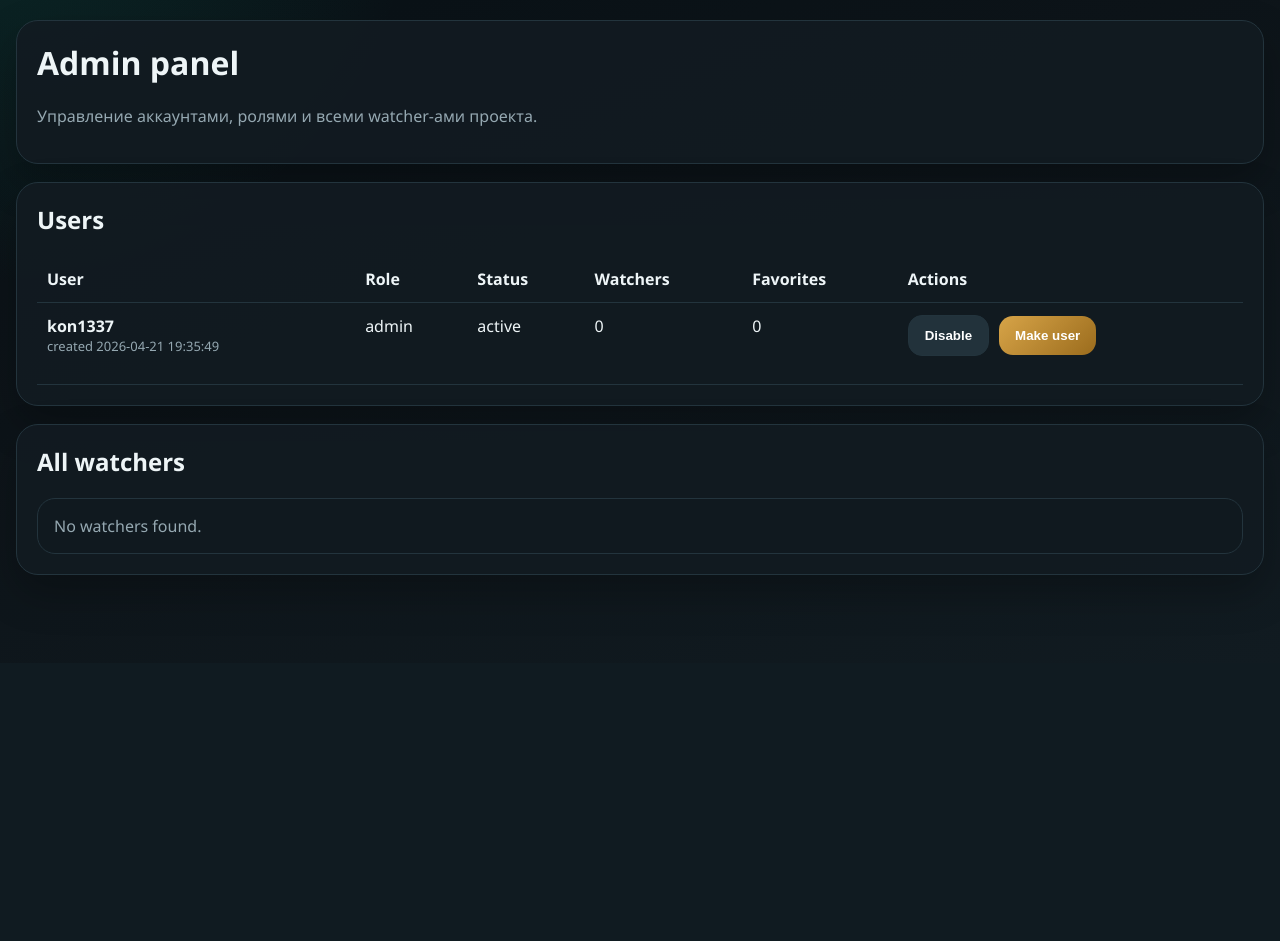
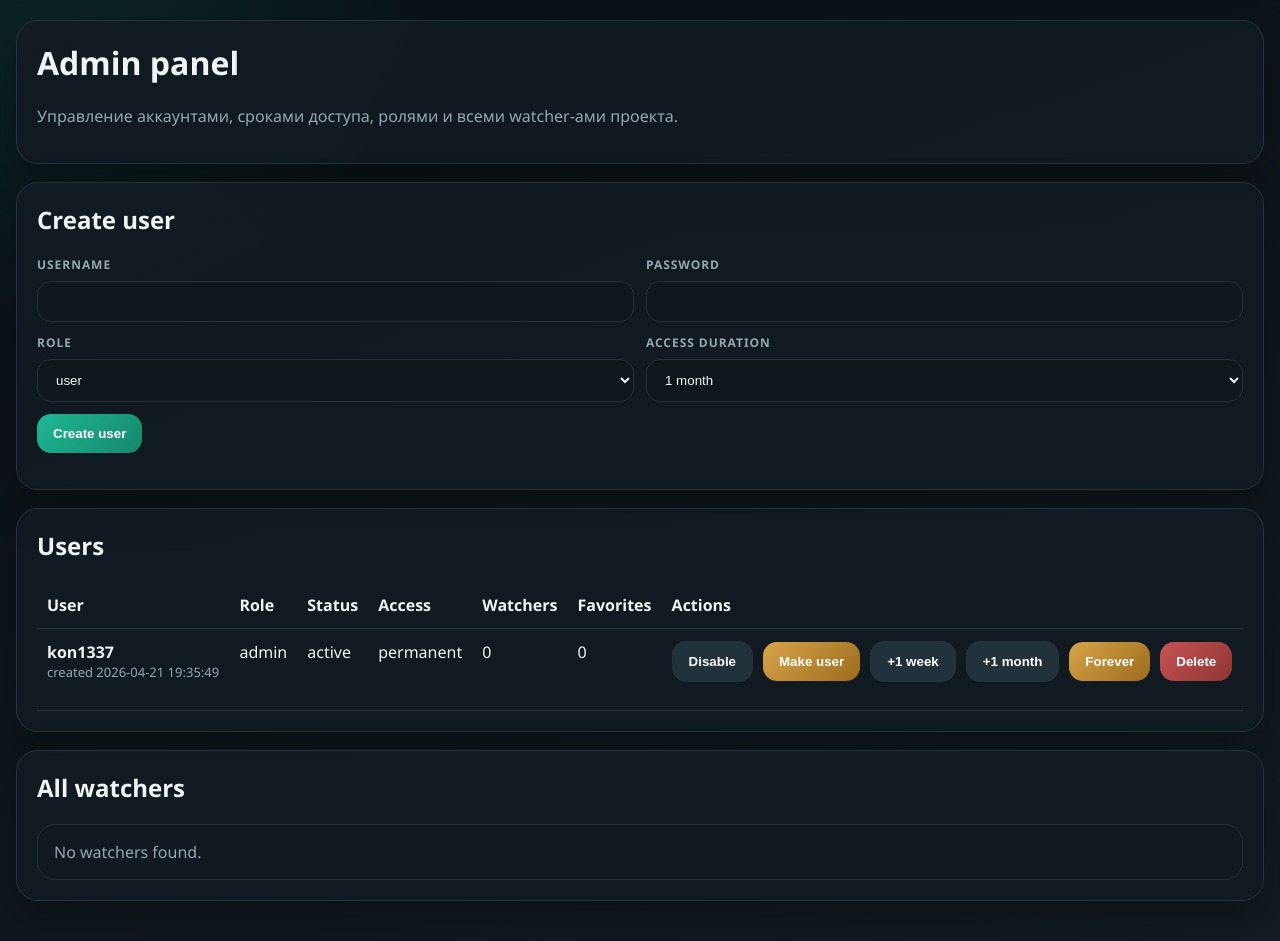
Before and after one commit to ttsshhaaa/vinted, a Flask app: page /admin in a window 1280 px wide. Shown: the part 137-1078 px from the top of the page. Before the commit the page ends 713 px from the top, so only its background shows below. Run offline with Flask 3, Linux system fonts and the light colour scheme; the visitor is signed in with stand-in values (Sample User, id 1); data comes from the database, SQL or seed files in the repository; data that the repository does not hold is empty; some libraries are stand-ins or nearby versions.

Commit message:
Restrict account creation to admins

```diff
--- a/app.py
+++ b/app.py
@@ -4,7 +4,7 @@ import os
 import sqlite3
 import threading
 import time
-from datetime import datetime, timedelta
+from datetime import datetime, timedelta, timezone
 from functools import wraps
 from pathlib import Path
 from urllib.parse import quote
@@ -99,6 +99,7 @@ def create_base_tables(connection: sqlite3.Connection) -> None:
             password_hash TEXT NOT NULL,
             role TEXT NOT NULL DEFAULT 'user',
             active INTEGER NOT NULL DEFAULT 1,
+            access_expires_at TEXT,
             created_at TEXT NOT NULL DEFAULT CURRENT_TIMESTAMP
         )
         """
@@ -194,6 +195,12 @@ def ensure_admin_user(connection: sqlite3.Connection) -> int:
     return int(cursor.lastrowid)
 
 
+def migrate_legacy_users(connection: sqlite3.Connection) -> None:
+    existing_columns = column_names(connection, "users")
+    if "access_expires_at" not in existing_columns:
+        connection.execute("ALTER TABLE users ADD COLUMN access_expires_at TEXT")
+
+
 def migrate_legacy_watchers(connection: sqlite3.Connection, admin_user_id: int) -> None:
     existing_columns = column_names(connection, "watchers")
     if not existing_columns:
@@ -267,6 +274,7 @@ def init_db() -> None:
     ensure_storage()
     with get_db_connection() as connection:
         create_base_tables(connection)
+        migrate_legacy_users(connection)
         admin_user_id = ensure_admin_user(connection)
         migrate_legacy_watchers(connection, admin_user_id)
         migrate_legacy_favorites(connection, admin_user_id)
@@ -279,7 +287,7 @@ def get_user_by_id(user_id: int | None) -> sqlite3.Row | None:
         return None
     with get_db_connection() as connection:
         return connection.execute(
-            "SELECT id, username, role, active, created_at FROM users WHERE id = ?",
+            "SELECT id, username, role, active, access_expires_at, created_at FROM users WHERE id = ?",
             (user_id,),
         ).fetchone()
 
@@ -293,21 +301,72 @@ def get_user_by_username(username: str) -> sqlite3.Row | None:
 
 
 def create_user(username: str, password: str, role: str = "user") -> int:
+    return create_user_with_access(username=username, password=password, role=role, access_expires_at=None)
+
+
+def create_user_with_access(
+    username: str,
+    password: str,
+    role: str = "user",
+    access_expires_at: str | None = None,
+) -> int:
     with get_db_connection() as connection:
         cursor = connection.execute(
             """
-            INSERT INTO users (username, password_hash, role, active)
-            VALUES (?, ?, ?, 1)
+            INSERT INTO users (username, password_hash, role, active, access_expires_at)
+            VALUES (?, ?, ?, 1, ?)
             """,
-            (username, generate_password_hash(password), role),
+            (username, generate_password_hash(password), role, access_expires_at),
         )
         connection.commit()
         return int(cursor.lastrowid)
 
 
+def parse_db_datetime(raw_value: str | None) -> datetime | None:
+    if not raw_value:
+        return None
+    for pattern in ("%Y-%m-%d %H:%M:%S", "%Y-%m-%dT%H:%M:%S%z", "%Y-%m-%dT%H:%M:%S"):
+        try:
+            parsed = datetime.strptime(raw_value, pattern)
+            return parsed if parsed.tzinfo else parsed.replace(tzinfo=timezone.utc)
+        except ValueError:
+            continue
+    return None
+
+
+def is_user_access_valid(user: sqlite3.Row | None) -> bool:
+    if not user or not user["active"]:
+        return False
+    expires_at = parse_db_datetime(user["access_expires_at"])
+    return not expires_at or expires_at > datetime.now(timezone.utc)
+
+
+def is_access_expiry_valid(expires_at: str | None) -> bool:
+    parsed = parse_db_datetime(expires_at)
+    return not parsed or parsed > datetime.now(timezone.utc)
+
+
+def describe_access_window(expires_at: str | None) -> str:
+    parsed = parse_db_datetime(expires_at)
+    if not parsed:
+        return "permanent"
+    return parsed.astimezone(timezone.utc).strftime("%Y-%m-%d %H:%M UTC")
+
+
+def compute_access_expiry(duration: str) -> str | None:
+    now = datetime.now(timezone.utc)
+    if duration == "1w":
+        return (now + timedelta(days=7)).strftime("%Y-%m-%d %H:%M:%S")
+    if duration == "1m":
+        return (now + timedelta(days=30)).strftime("%Y-%m-%d %H:%M:%S")
+    if duration == "forever":
+        return None
+    raise ValueError("Unsupported access duration.")
+
+
 def authenticate_user(username: str, password: str) -> sqlite3.Row | None:
     user = get_user_by_username(username)
-    if not user or not user["active"]:
+    if not is_user_access_valid(user):
         return None
     if not check_password_hash(user["password_hash"], password):
         return None
@@ -317,6 +376,9 @@ def authenticate_user(username: str, password: str) -> sqlite3.Row | None:
 @app.before_request
 def load_current_user() -> None:
     g.current_user = get_user_by_id(session.get("user_id"))
+    if g.current_user and not is_user_access_valid(g.current_user):
+        session.clear()
+        g.current_user = None
 
 
 @app.context_processor
@@ -678,7 +740,7 @@ def run_single_watcher(watcher_id: int) -> tuple[int, int]:
     with get_db_connection() as connection:
         watcher = connection.execute(
             """
-            SELECT watchers.*, users.active AS user_active
+            SELECT watchers.*, users.active AS user_active, users.access_expires_at AS user_access_expires_at
             FROM watchers
             JOIN users ON users.id = watchers.user_id
             WHERE watchers.id = ?
@@ -686,7 +748,12 @@ def run_single_watcher(watcher_id: int) -> tuple[int, int]:
             (watcher_id,),
         ).fetchone()
 
-    if not watcher or not watcher["enabled"] or not watcher["user_active"]:
+    if (
+        not watcher
+        or not watcher["enabled"]
+        or not watcher["user_active"]
+        or not is_access_expiry_valid(watcher["user_access_expires_at"])
+    ):
         return 0, 0
 
     try:
@@ -846,37 +913,20 @@ def login():
         return redirect(url_for("dashboard"))
 
     if request.method == "POST":
-        action = request.form.get("action", "login").strip()
         username = request.form.get("username", "").strip()
         password = request.form.get("password", "").strip()
 
         try:
-            if action == "register":
-                if len(username) < 3:
-                    raise ValueError("Username must be at least 3 characters.")
-                if len(password) < 6:
-                    raise ValueError("Password must be at least 6 characters.")
-                if get_user_by_username(username):
-                    raise ValueError("This username is already taken.")
-                user_id = create_user(username, password)
-                session.clear()
-                session["user_id"] = user_id
-                return redirect(url_for("dashboard"))
-
             user = authenticate_user(username, password)
             if not user:
-                raise ValueError("Wrong username or password.")
+                raise ValueError("Wrong username or password, or access has expired.")
             session.clear()
             session["user_id"] = int(user["id"])
             return redirect(url_for("dashboard"))
         except Exception as exc:
             flash(str(exc), "error")
 
-    return render_template(
-        "login.html",
-        admin_username=DEFAULT_ADMIN_USERNAME,
-        admin_password=DEFAULT_ADMIN_PASSWORD,
-    )
+    return render_template("login.html")
 
 
 @app.post("/logout")
@@ -988,7 +1038,27 @@ def admin_panel():
         action = request.form.get("action", "").strip()
         user_id = int(request.form.get("user_id", "0"))
         try:
-            if action == "toggle_user_active":
+            if action == "create_user":
+                username = request.form.get("username", "").strip()
+                password = request.form.get("password", "").strip()
+                duration = request.form.get("access_duration", "1m").strip()
+                role = request.form.get("role", "user").strip()
+                if len(username) < 3:
+                    raise ValueError("Username must be at least 3 characters.")
+                if len(password) < 6:
+                    raise ValueError("Password must be at least 6 characters.")
+                if get_user_by_username(username):
+                    raise ValueError("This username is already taken.")
+                if role not in {"user", "admin"}:
+                    raise ValueError("Unsupported role.")
+                create_user_with_access(
+                    username=username,
+                    password=password,
+                    role=role,
+                    access_expires_at=compute_access_expiry(duration),
+                )
+                flash("User created.", "info")
+            elif action == "toggle_user_active":
                 if user_id == int(g.current_user["id"]):
                     raise ValueError("You cannot disable the current admin session.")
                 with get_db_connection() as connection:
@@ -1012,6 +1082,36 @@ def admin_panel():
                     connection.execute("UPDATE users SET role = ? WHERE id = ?", (next_role, user_id))
                     connection.commit()
                 flash("User role updated.", "info")
+            elif action == "set_user_access":
+                if user_id == int(g.current_user["id"]):
+                    raise ValueError("Do not change the current admin access from this panel.")
+                duration = request.form.get("access_duration", "").strip()
+                with get_db_connection() as connection:
+                    user = connection.execute(
+                        "SELECT id FROM users WHERE id = ?",
+                        (user_id,),
+                    ).fetchone()
+                    if not user:
+                        raise ValueError("User not found.")
+                    connection.execute(
+                        "UPDATE users SET active = 1, access_expires_at = ? WHERE id = ?",
+                        (compute_access_expiry(duration), user_id),
+                    )
+                    connection.commit()
+                flash("User access updated.", "info")
+            elif action == "delete_user":
+                if user_id == int(g.current_user["id"]):
+                    raise ValueError("You cannot delete the current admin session.")
+                with get_db_connection() as connection:
+                    user = connection.execute(
+                        "SELECT role FROM users WHERE id = ?",
+                        (user_id,),
+                    ).fetchone()
+                    if not user:
+                        raise ValueError("User not found.")
+                    connection.execute("DELETE FROM users WHERE id = ?", (user_id,))
+                    connection.commit()
+                flash("User deleted.", "info")
         except Exception as exc:
             flash(str(exc), "error")
         return redirect(url_for("admin_panel"))
@@ -1031,8 +1131,15 @@ def admin_panel():
             """
         ).fetchall()
 
+    decorated_users = []
+    for user in users:
+        item = dict(user)
+        item["access_status"] = "active" if is_user_access_valid(user) else "expired"
+        item["access_label"] = describe_access_window(user["access_expires_at"])
+        decorated_users.append(item)
+
     watchers = list_watchers()
-    return render_template("admin.html", users=users, watchers=watchers)
+    return render_template("admin.html", users=decorated_users, watchers=watchers)
 
 
 @app.get("/healthz")
--- a/templates/admin.html
+++ b/templates/admin.html
@@ -4,26 +4,67 @@
 <div class="grid">
   <div class="panel">
     <h1 style="margin-top:0;">Admin panel</h1>
-    <p class="muted">Управление аккаунтами, ролями и всеми watcher-ами проекта.</p>
+    <p class="muted">Управление аккаунтами, сроками доступа, ролями и всеми watcher-ами проекта.</p>
+  </div>
+  <div class="panel">
+    <h2 style="margin-top:0;">Create user</h2>
+    <form method="post">
+      <input type="hidden" name="action" value="create_user">
+      <div class="row2">
+        <div>
+          <label>Username</label>
+          <input name="username" required>
+        </div>
+        <div>
+          <label>Password</label>
+          <input type="password" name="password" required>
+        </div>
+      </div>
+      <div class="row2" style="margin-top:12px;">
+        <div>
+          <label>Role</label>
+          <select name="role">
+            <option value="user">user</option>
+            <option value="admin">admin</option>
+          </select>
+        </div>
+        <div>
+          <label>Access duration</label>
+          <select name="access_duration">
+            <option value="1w">1 week</option>
+            <option value="1m" selected>1 month</option>
+            <option value="forever">forever</option>
+          </select>
+        </div>
+      </div>
+      <div class="inline" style="margin-top:12px;">
+        <button type="submit">Create user</button>
+      </div>
+    </form>
   </div>
   <div class="panel">
     <h2 style="margin-top:0;">Users</h2>
     <table class="table">
       <thead>
-        <tr><th>User</th><th>Role</th><th>Status</th><th>Watchers</th><th>Favorites</th><th>Actions</th></tr>
+        <tr><th>User</th><th>Role</th><th>Status</th><th>Access</th><th>Watchers</th><th>Favorites</th><th>Actions</th></tr>
       </thead>
       <tbody>
         {% for user in users %}
         <tr>
           <td><strong>{{ user.username }}</strong><div class="small muted">created {{ user.created_at }}</div></td>
           <td>{{ user.role }}</td>
-          <td>{{ 'active' if user.active else 'disabled' }}</td>
+          <td>{{ 'active' if user.active else 'disabled' }}{% if user.access_status == 'expired' %} / expired{% endif %}</td>
+          <td>{{ user.access_label }}</td>
           <td>{{ user.watcher_count }}</td>
           <td>{{ user.favorite_count }}</td>
           <td>
             <div class="inline">
               <form method="post"><input type="hidden" name="action" value="toggle_user_active"><input type="hidden" name="user_id" value="{{ user.id }}"><button class="secondary" type="submit">{{ 'Disable' if user.active else 'Enable' }}</button></form>
               <form method="post"><input type="hidden" name="action" value="toggle_user_role"><input type="hidden" name="user_id" value="{{ user.id }}"><button class="warn" type="submit">Make {{ 'user' if user.role == 'admin' else 'admin' }}</button></form>
+              <form method="post"><input type="hidden" name="action" value="set_user_access"><input type="hidden" name="user_id" value="{{ user.id }}"><input type="hidden" name="access_duration" value="1w"><button class="secondary" type="submit">+1 week</button></form>
+              <form method="post"><input type="hidden" name="action" value="set_user_access"><input type="hidden" name="user_id" value="{{ user.id }}"><input type="hidden" name="access_duration" value="1m"><button class="secondary" type="submit">+1 month</button></form>
+              <form method="post"><input type="hidden" name="action" value="set_user_access"><input type="hidden" name="user_id" value="{{ user.id }}"><input type="hidden" name="access_duration" value="forever"><button class="warn" type="submit">Forever</button></form>
+              <form method="post"><input type="hidden" name="action" value="delete_user"><input type="hidden" name="user_id" value="{{ user.id }}"><button class="danger" type="submit">Delete</button></form>
             </div>
           </td>
         </tr>
```
Also changed, not shown: templates/login.html (+1 -21 lines).
